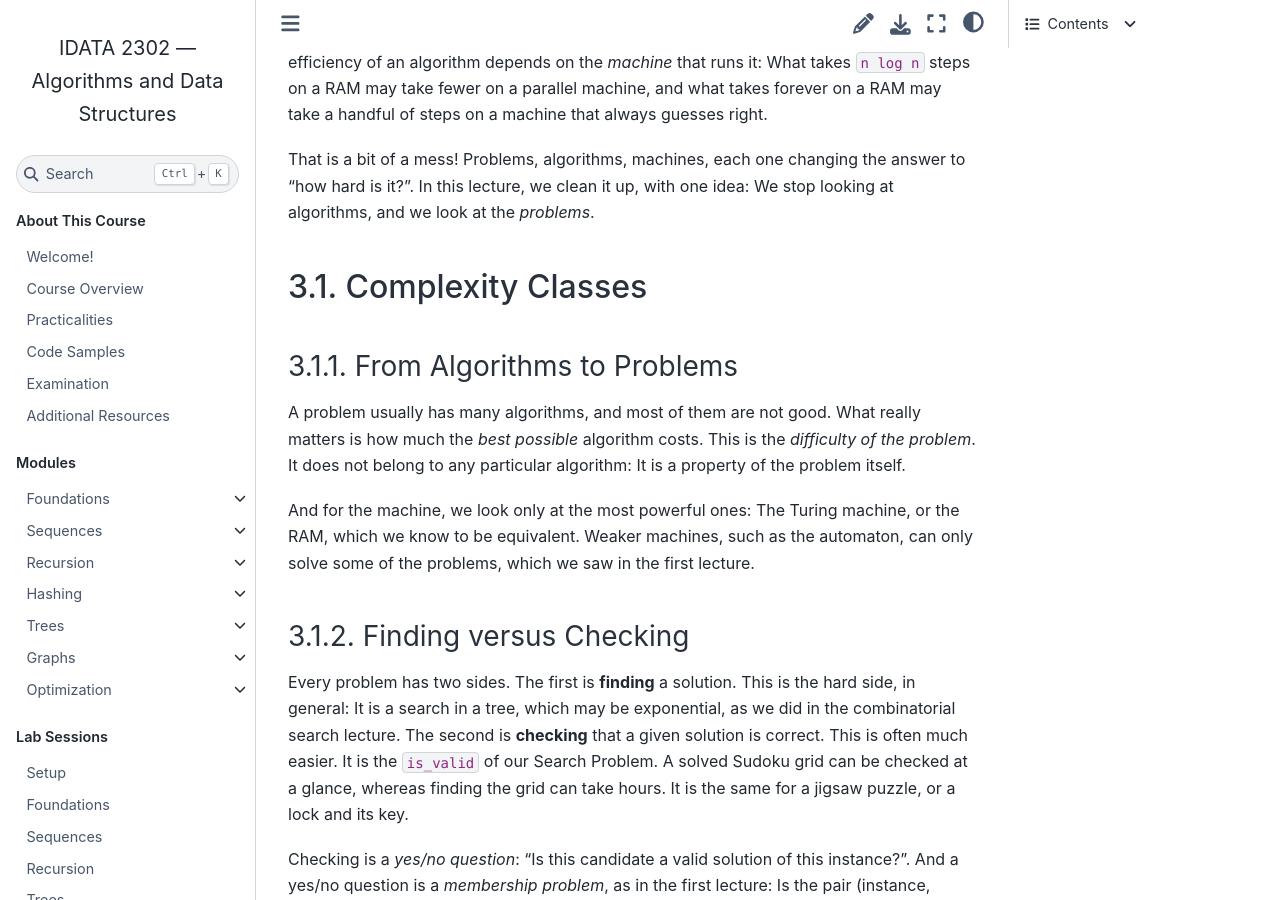
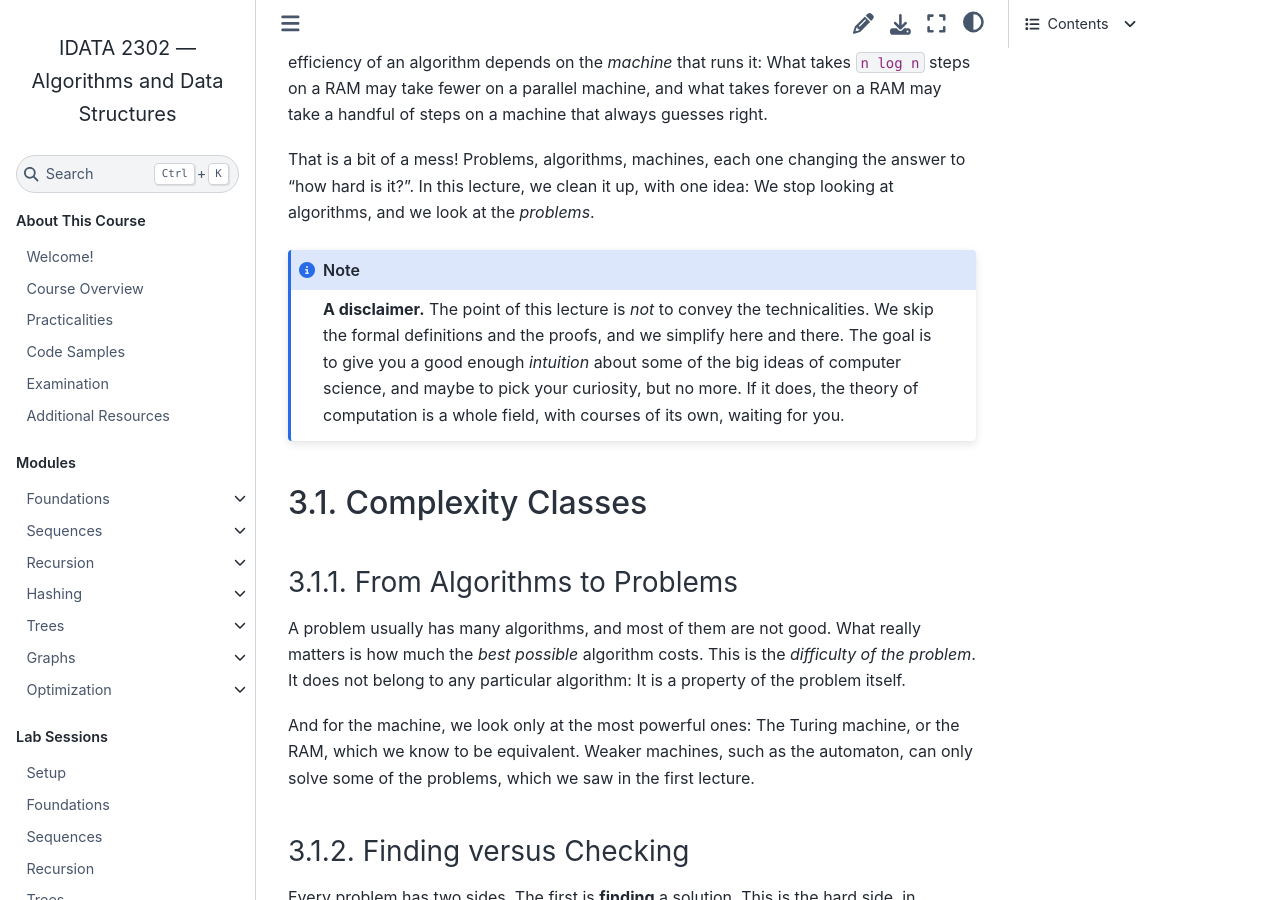
Before and after one commit to fchauvel/ntnu-idata2302-website, a Sphinx documentation site: the page built from source/theory/complexity_classes/index.rst, in a window 1280 px wide and 900 px high, scrolled down 422 px. Built offline with Sphinx 7.4.7 and the Sphinx Book theme 1.1.4, drawn with Linux system fonts in a browser that asks for light colours.

Commit message:
content: add a disclaimer on the aim of the lecture on complexity classes
Co-Authored-By: Claude Sonnet 5.5 <noreply@anthropic.com>

```diff
--- a/source/theory/complexity_classes/index.rst
+++ b/source/theory/complexity_classes/index.rst
@@ -20,6 +20,16 @@ machine that always guesses right.
 That is a bit of a mess! Problems, algorithms, machines, each one changing the
 answer to "how hard is it?". In this lecture, we clean it up, with one idea: We
 stop looking at algorithms, and we look at the *problems*.
+
+
+.. note::
+
+   **A disclaimer.** The point of this lecture is *not* to convey the
+   technicalities. We skip the formal definitions and the proofs, and we
+   simplify here and there. The goal is to give you a good enough *intuition*
+   about some of the big ideas of computer science, and maybe to pick your
+   curiosity, but no more. If it does, the theory of computation is a whole
+   field, with courses of its own, waiting for you.
 
 
 Complexity Classes
```
